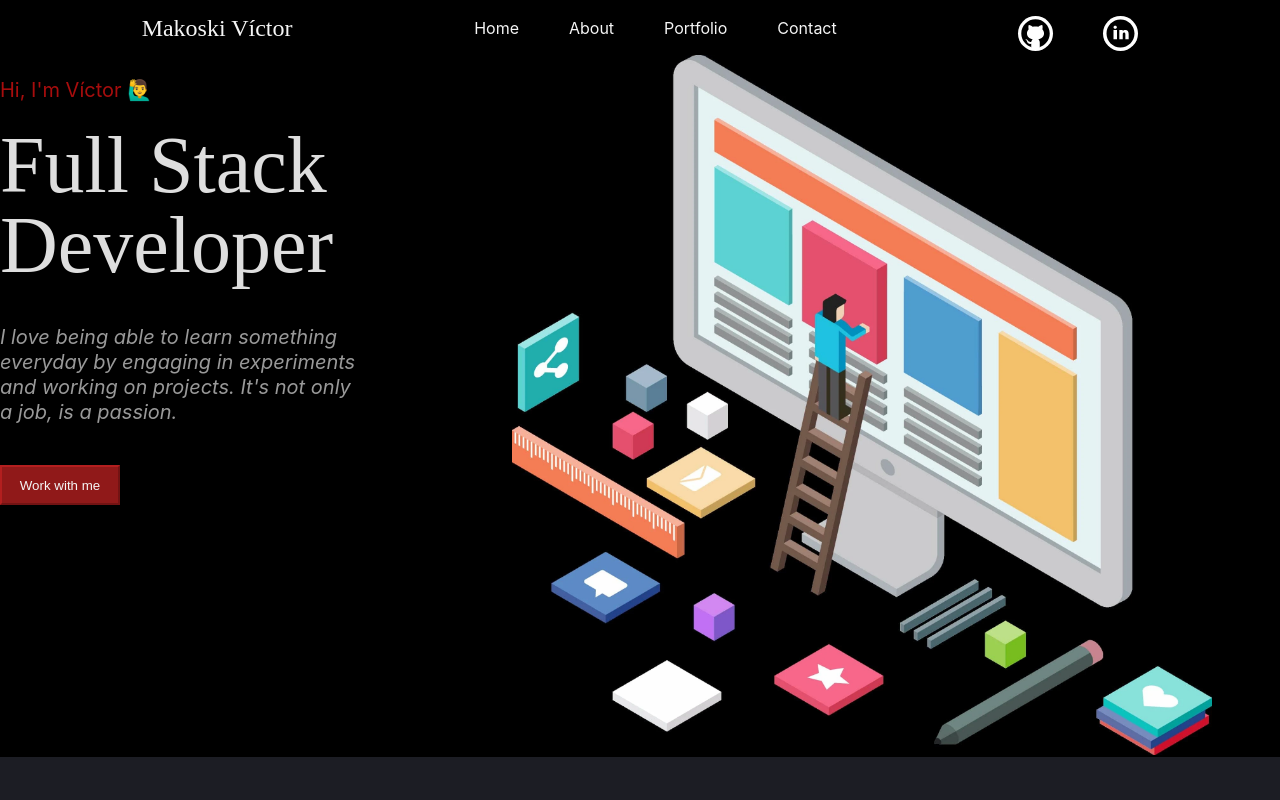
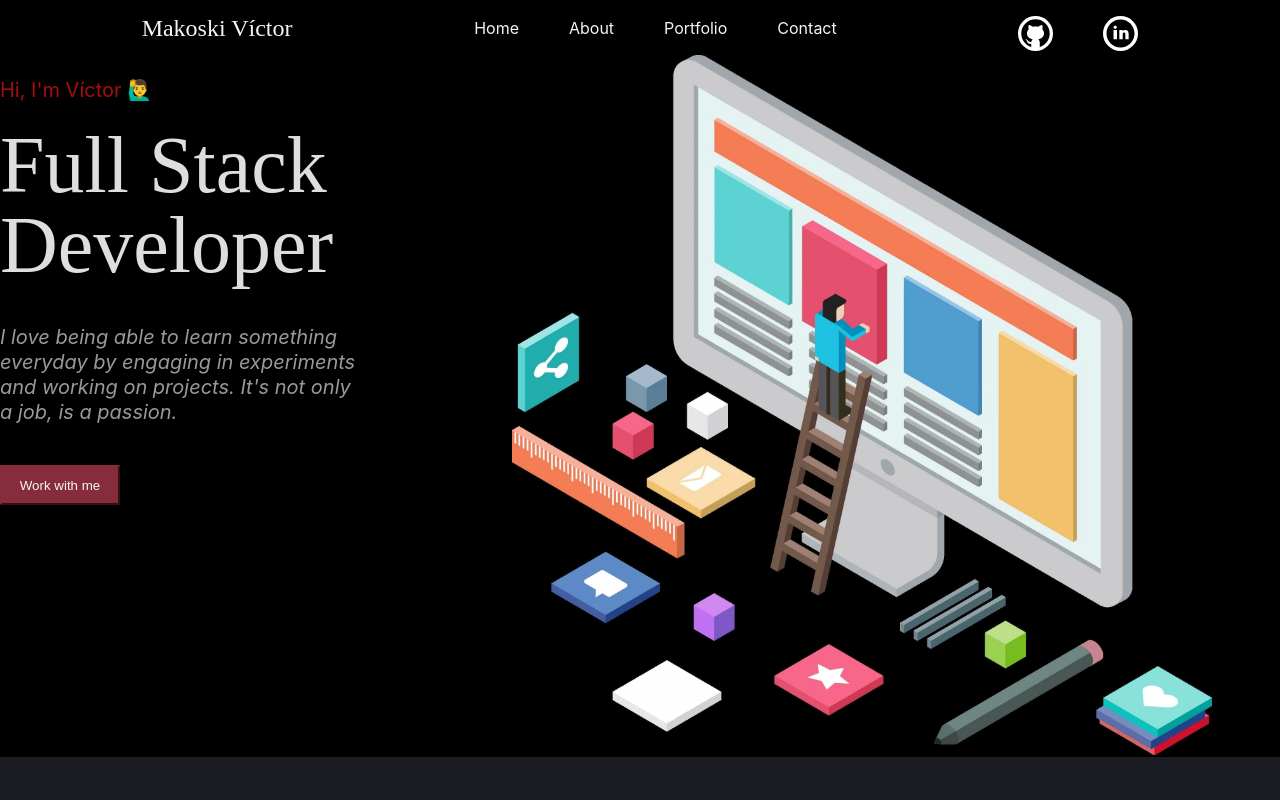
Before and after one commit to MakoskiVictor/Portfolio-Makoski.Dev, a React (Vite) app: page / in a window 1280 px wide. Shown: the top 800 px of the page. Built offline with nearby package versions, Linux system fonts and the light colour scheme; a web font is replaced by a local one.

Commit message:
used custom properties in button

```diff
--- a/src/styles/Home.module.css
+++ b/src/styles/Home.module.css
@@ -49,16 +49,15 @@
 }
 
 .button {
-    background-color: rgba(191, 33, 33, 0.757);
-    border-color: rgba(191, 33, 33, 0.757);
+    background-color: var(--red-color);
+    border-color: var(--red-color);
     width: 120px;
     height: 40px;
 }
 
 .button:hover {
-    scale: 1.1;
     background-color: rgba(208, 36, 36, 0.757);
-    transition: 0.4s;
+    transition: 0.8s;
 }
 
 @media (max-width: 720px) {
```
